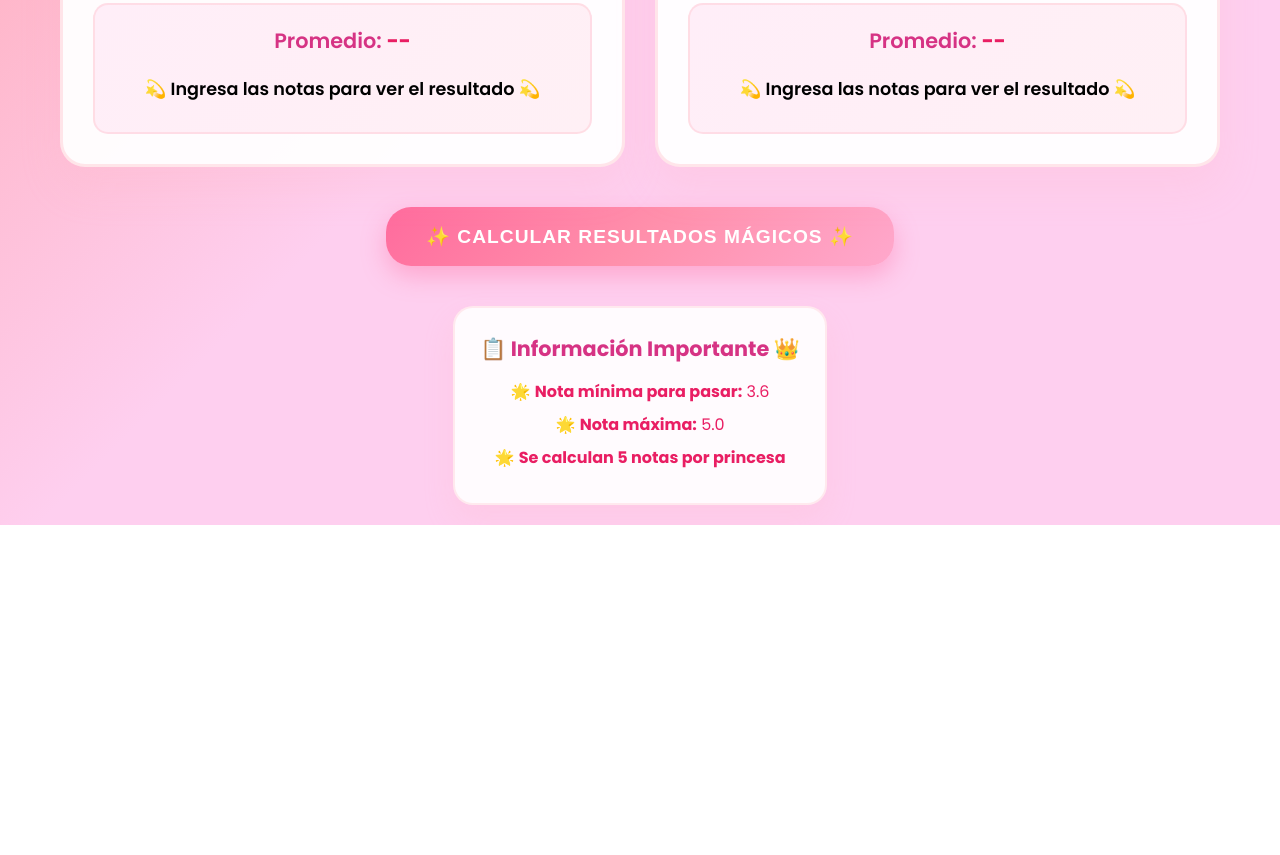
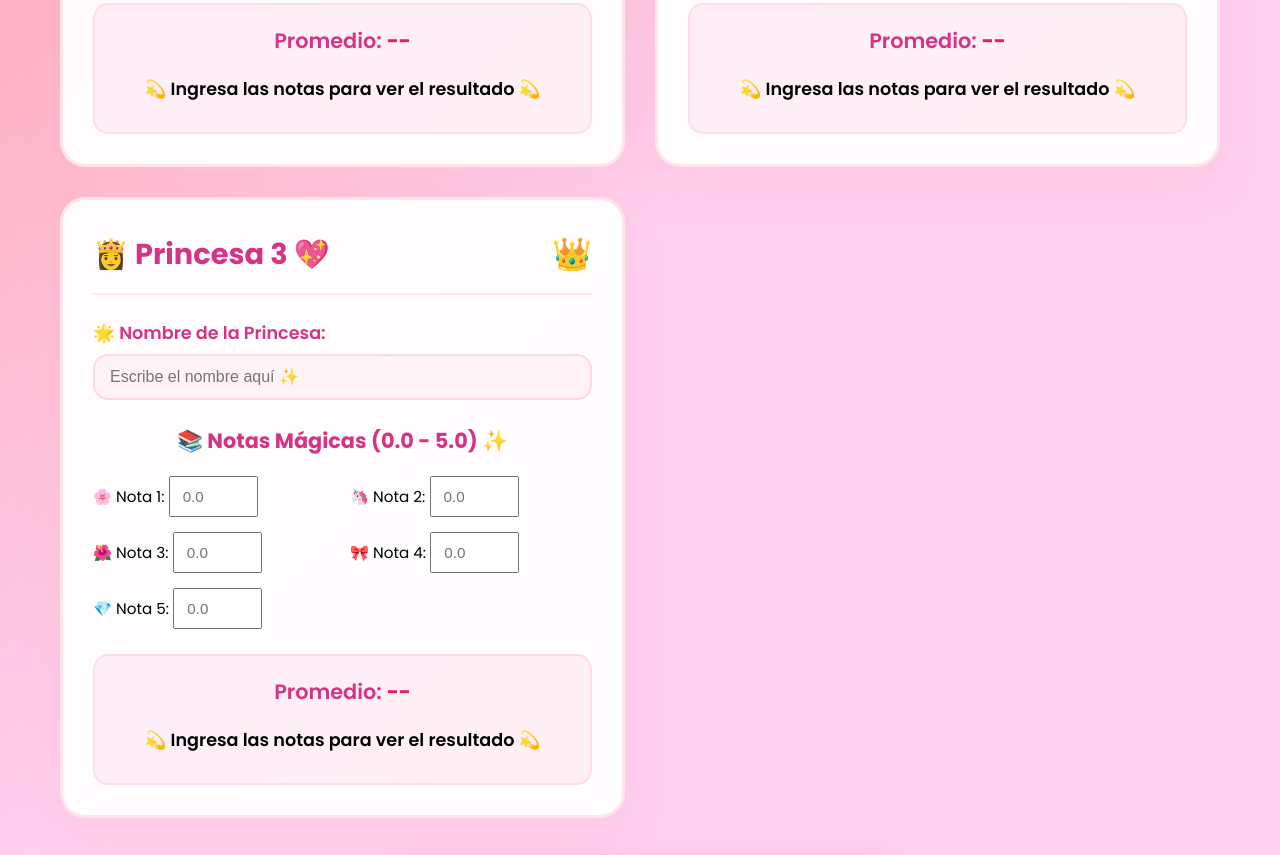
Before and after one commit to sebastian7010/princes-valeria-tarea, a plain HTML site: page index.html in a window 1280 px wide. Shown: the part 677-1532 px from the top of the page. Before the commit the page ends 1202 px from the top, so only its background shows below. Drawn offline with Linux system fonts and the light colour scheme.

Commit message:
princesa3

```diff
--- a/index.html
+++ b/index.html
@@ -104,6 +104,50 @@
                     <div class="status" id="status2">💫 Ingresa las notas para ver el resultado 💫</div>
                 </div>
             </div>
+
+            <div class="student-card">
+                <div class="student-header">
+                    <h2>👸 Princesa 3 💖</h2>
+                    <div class="crown">👑</div>
+                </div>
+
+                <div class="input-group">
+                    <label>🌟 Nombre de la Princesa:</label>
+                    <input type="text" id="student2-name" placeholder="Escribe el nombre aquí ✨">
+                </div>
+
+                <div class="grades-section">
+                    <h3>📚 Notas Mágicas (0.0 - 5.0) ✨</h3>
+                    <div class="grades-grid">
+                        <div class="grade-input">
+                            <label>🌸 Nota 1:</label>
+                            <input type="number" id="grade2-1" min="0" max="5" step="0.1" placeholder="0.0">
+                        </div>
+                        <div class="grade-input">
+                            <label>🦄 Nota 2:</label>
+                            <input type="number" id="grade2-2" min="0" max="5" step="0.1" placeholder="0.0">
+                        </div>
+                        <div class="grade-input">
+                            <label>🌺 Nota 3:</label>
+                            <input type="number" id="grade2-3" min="0" max="5" step="0.1" placeholder="0.0">
+                        </div>
+                        <div class="grade-input">
+                            <label>🎀 Nota 4:</label>
+                            <input type="number" id="grade2-4" min="0" max="5" step="0.1" placeholder="0.0">
+                        </div>
+                        <div class="grade-input">
+                            <label>💎 Nota 5:</label>
+                            <input type="number" id="grade2-5" min="0" max="5" step="0.1" placeholder="0.0">
+                        </div>
+                    </div>
+                </div>
+
+                <div class="result" id="result2">
+                    <div class="average">Promedio: <span id="average2">--</span></div>
+                    <div class="status" id="status2">💫 Ingresa las notas para ver el resultado 💫</div>
+                </div>
+            </div>
+
         </div>
 
         <div class="calculate-section">
```
